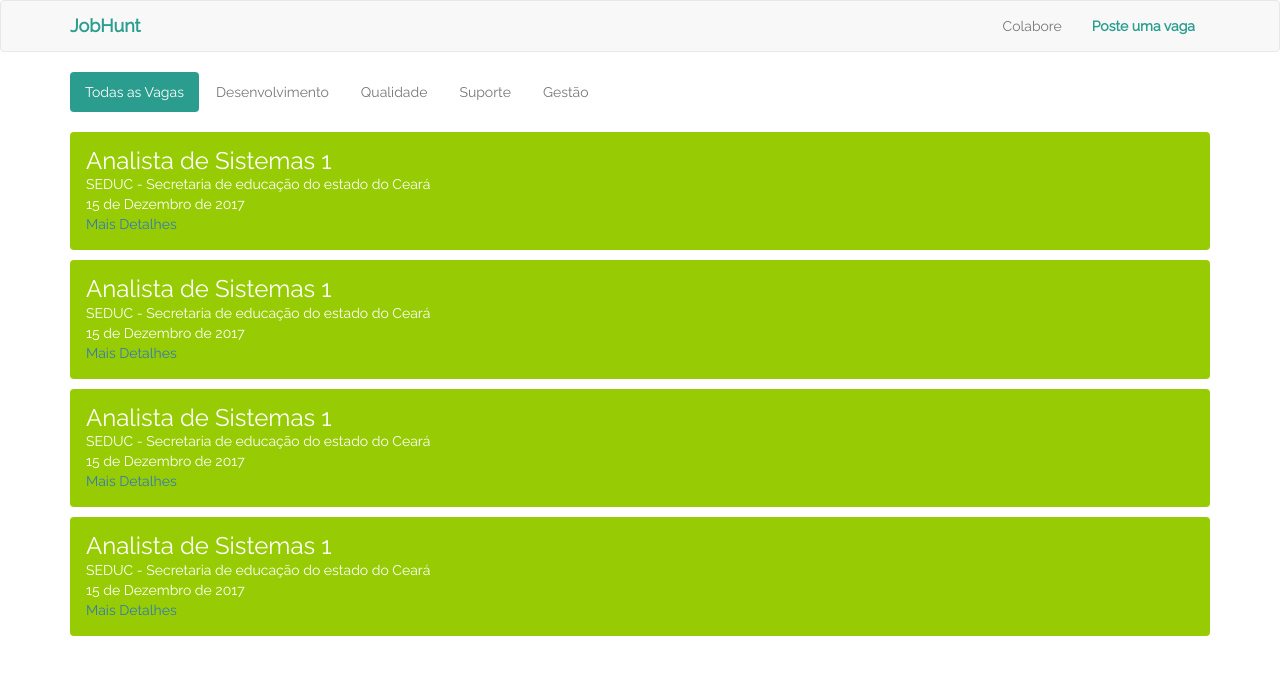
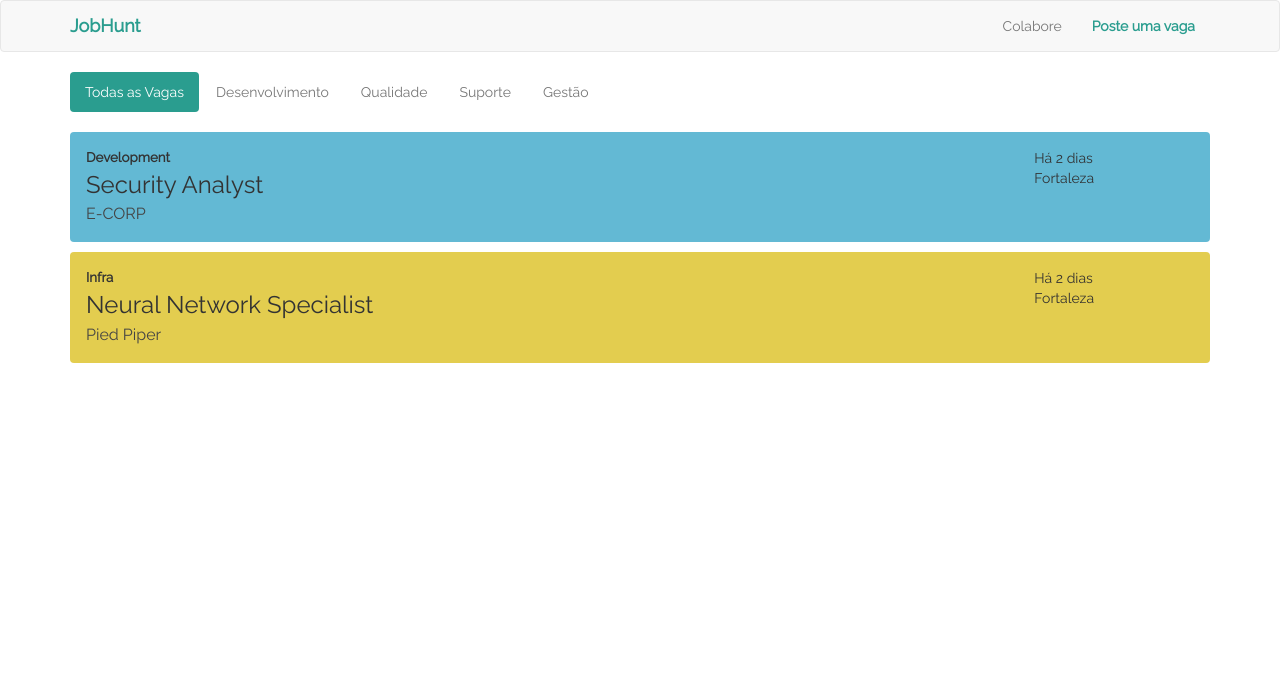
Before and after one commit to adrianobrito/jobhunt, a React (Create React App) app: page / in a window 1280 px wide. Shown: the top 674 px of the page. Built offline with nearby package versions, Linux system fonts and the light colour scheme.

Commit message:
Man its becoming nice

```diff
--- a/src/template/job-board/JobBoard.jsx
+++ b/src/template/job-board/JobBoard.jsx
@@ -3,12 +3,30 @@ import { Grid } from 'react-bootstrap';
 import JobBoardItem from './job-board-item/JobBoardItem'
 import './JobBoard.css'
 
+let job1 = {
+	title 	 : 'Security Analyst',
+	company  : 'E-CORP',
+	postedAt : '01/01/2017',
+	category : {
+		id : 'development',
+		name: 'Development'
+	},
+};
+
+let job2 = {
+	title 	 : 'Neural Network Specialist',
+	company  : 'Pied Piper',
+	postedAt : '01/01/2017',
+	category : {
+		id : 'infra',
+		name: 'Infra'
+	},
+};
+
 const JobBoard = () => (
 	<Grid className='JobBoard-Container'>
-		<JobBoardItem/>
-		<JobBoardItem/>
-		<JobBoardItem/>
-		<JobBoardItem/>
+		<JobBoardItem job={job1}/>
+		<JobBoardItem job={job2}/>
 	</Grid>
 );
 
--- a/src/template/job-board/job-board-item/JobBoardItem.css
+++ b/src/template/job-board/job-board-item/JobBoardItem.css
@@ -1,9 +1,8 @@
 .JobBoardItem-container {
 	border: 1px solid transparent;
     border-radius: 4px;
-    background-color: #97CC04 !important;
-    color: white;
     padding: 1.5rem;
+    color: #333;
     margin-bottom: 1rem;
 }
 
@@ -11,7 +10,17 @@
 	margin-bottom: 0;
 }
 
-.JobBoardItem-container h3 {
-	margin-top: 0;
-	margin-bottom: 0;
+.JobBoardItem-title{
+	margin-top: 0.5rem;
+	margin-bottom: 0.5rem;
 }
+
+.JobBoardItem-category {
+	font-weight: bolder;
+	font-size: 10pt;
+}
+
+.JobBoardItem-company {
+	font-size: 12pt;
+	color: #444;
+}
--- a/src/template/job-board/job-board-item/JobBoardItem.jsx
+++ b/src/template/job-board/job-board-item/JobBoardItem.jsx
@@ -1,13 +1,45 @@
-import React from 'react'
+import React, { Component} from 'react'
+import { Row, Col } from 'react-bootstrap';
 import './JobBoardItem.css'
 
-const JobBoardItem = () => (
-	<div className="JobBoardItem-container">
-		<h3>Analista de Sistemas 1</h3>
-		<p>SEDUC - Secretaria de educação do estado do Ceará</p>
-		<p>15 de Dezembro de 2017</p>
-		<a href="#">Mais Detalhes</a>
-	</div>
-);
+class JobBoardItem extends Component {
+
+	get categoryColors () {
+		return {
+			'development' : '#63b9d4',
+			'qa'		  : '#bc92d6',
+			'infra'		  : '#e3cd4f',
+			'management'  : '#86bfb7'
+		};
+	}
+
+	colorFor(category) {
+		return this.categoryColors[category];
+	}
+
+	render() {
+		let { title, company, category} = this.props.job;
+		let itemStyle = {
+			backgroundColor : this.colorFor(category.id)
+		};
+
+		return (
+			<div className="JobBoardItem-container" style={itemStyle}>
+				<Row>
+					<Col xs={10}>
+						<p className="JobBoardItem-category">{category.name}</p>
+						<h3 className="JobBoardItem-title">{title}</h3>
+						<p className="JobBoardItem-company">{company}</p>
+					</Col>
+					<Col xs={2}>
+						<p>Há 2 dias</p>
+						<p>Fortaleza</p>
+					</Col>
+				</Row>
+			</div>
+		);
+	}
+
+}
 
 export default JobBoardItem;
```
